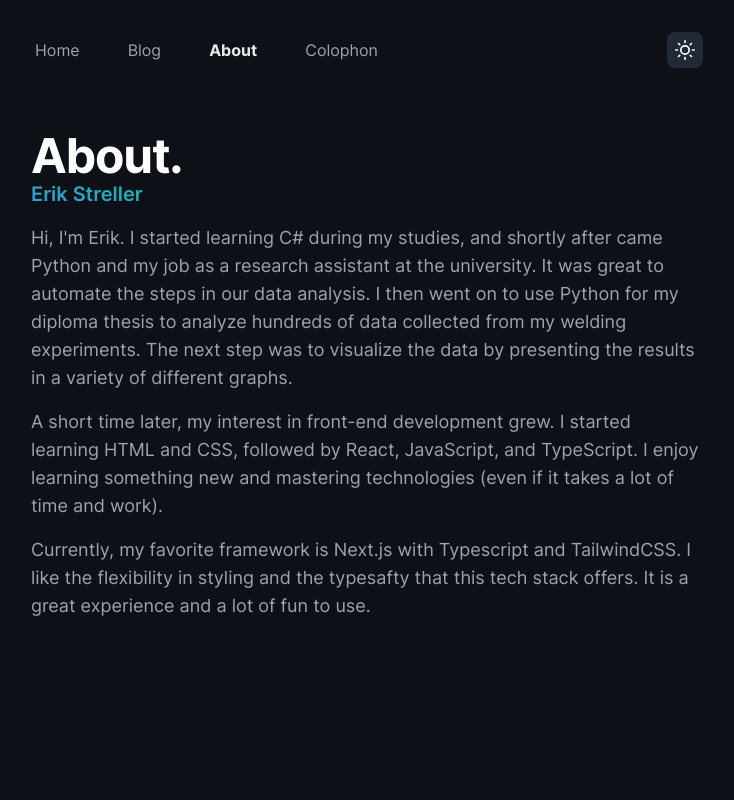
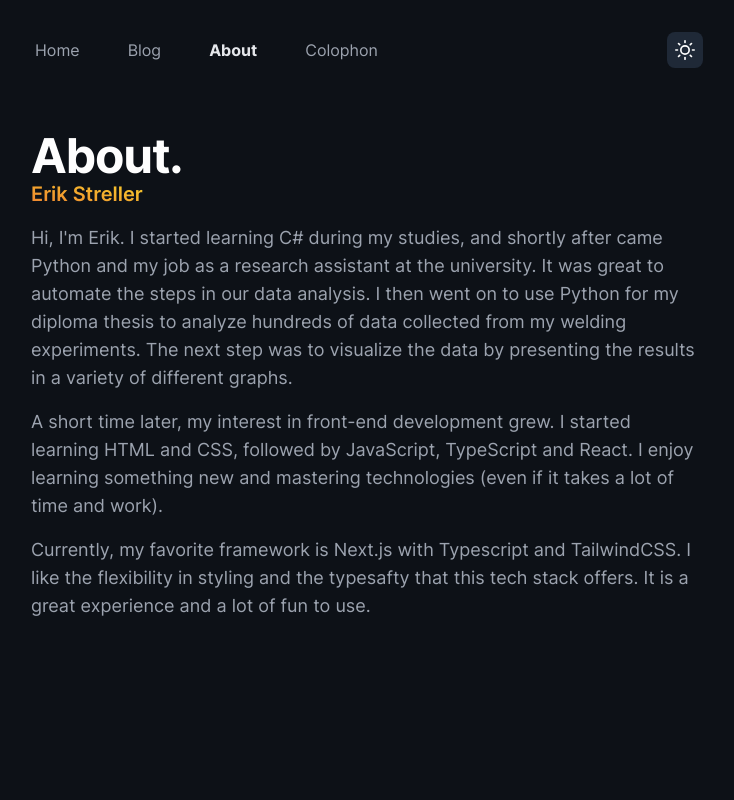
Before and after one commit to erikstreller/erikstreller.com, a Next.js app: page /about in a window 1280 px wide. Shown: the top 800 px of the page, without its empty margins (273-1007 px from the left). Built offline with nearby package versions, Linux system fonts and the light colour scheme.

Commit message:
feat: update about page

```diff
--- a/pages/about.tsx
+++ b/pages/about.tsx
@@ -7,7 +7,7 @@ export default function About() {
       <div className='section-spacing'>
         <h1 className='page-heading'>About.</h1>
         <p className='-mt-4 mb-4 text-lg md:text-xl'>
-          <Accent variant='blue' className='font-semibold'>
+          <Accent variant='yellow' className='font-semibold'>
             Erik Streller
           </Accent>
         </p>
@@ -22,9 +22,9 @@ export default function About() {
         </p>
         <p className='page-description'>
           A short time later, my interest in front-end development grew. I
-          started learning HTML and CSS, followed by React, JavaScript, and
-          TypeScript. I enjoy learning something new and mastering technologies
-          (even if it takes a lot of time and work).
+          started learning HTML and CSS, followed by JavaScript, TypeScript and
+          React. I enjoy learning something new and mastering technologies (even
+          if it takes a lot of time and work).
         </p>
         <p className='page-description pb-40'>
           Currently, my favorite framework is Next.js with Typescript and
```
